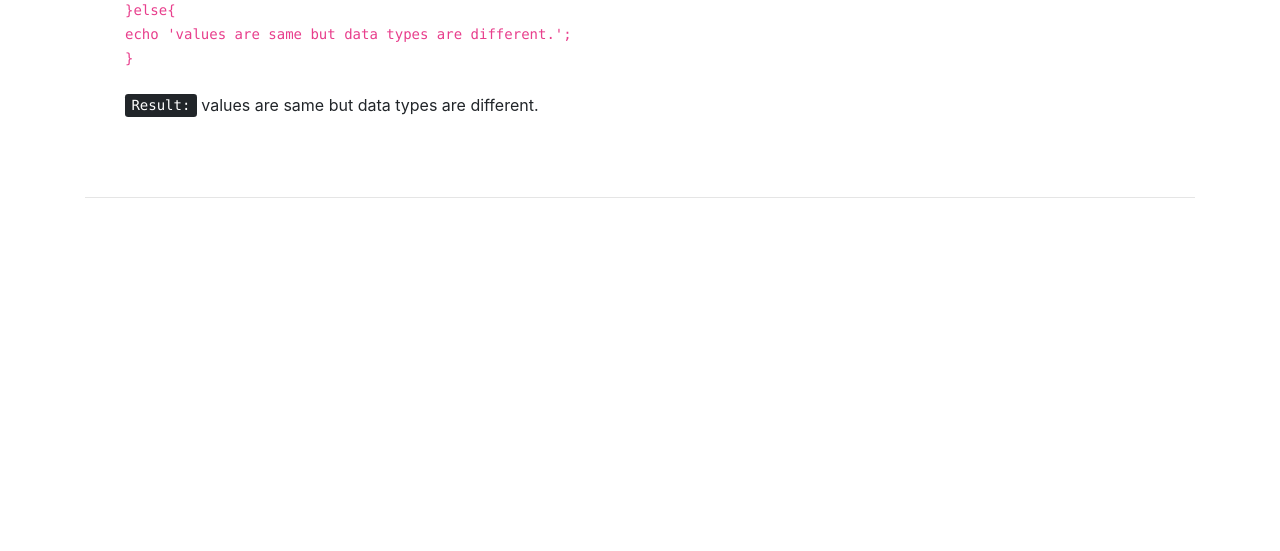
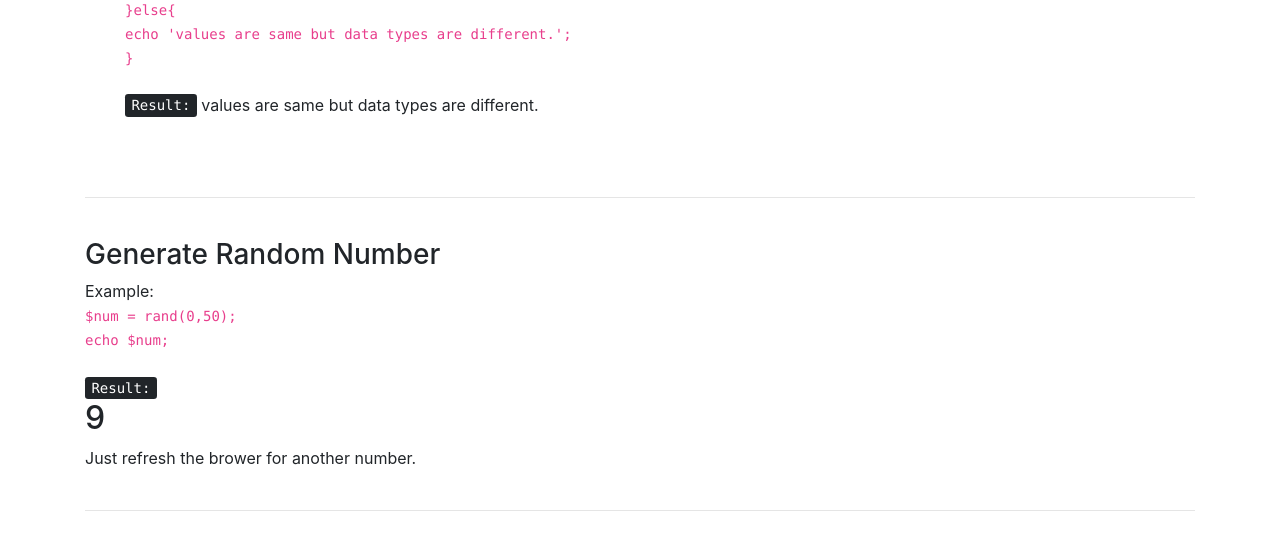
Before and after one commit to rabikrishnayadav/php, a PHP site: page /index_second.php in a window 1280 px wide. Shown: the part 525-1076 px from the top of the page. Before the commit the page ends 723 px from the top, so only its background shows below. Run offline with PHP 8.4, Linux system fonts and the light colour scheme.

Commit message:
random number

```diff
--- a/index_second.php
+++ b/index_second.php
@@ -55,6 +55,22 @@
 					?><br><br>
 				</ul>
 			</div><br><hr><br>
+			<div>
+				<h3>Generate Random Number</h3>
+				Example:<br>
+				<code>
+					$num = rand(0,50);<br>
+				echo $num;<br>
+				</code><br>
+				<kbd>Result:</kbd>
+				<h2>
+					<?php
+				$num = rand(0,50);
+				echo $num;
+				?>
+				</h2>
+				Just refresh the brower for another number.
+			</div><br><hr><br>
 		</div>
 	</body>
 </html>
```
